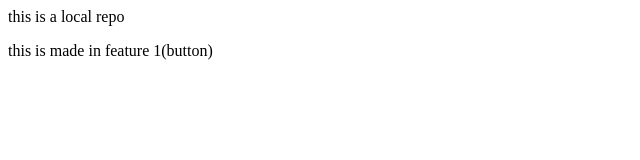
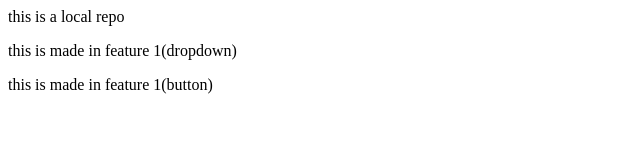
Before and after one commit to ashinat24/localrepo, a plain HTML site: page index.html in a window 1280 px wide. Shown: the whole page, without its empty margins (0-640 px from the left). Drawn offline with Linux system fonts and the light colour scheme.

Commit message:
added both features

```diff
--- a/index.html
+++ b/index.html
@@ -1,2 +1,3 @@
 <p>this is a local repo</p>
+<p>this is made in feature 1(dropdown)</p>
 <p>this is made in feature 1(button)</p>
```
